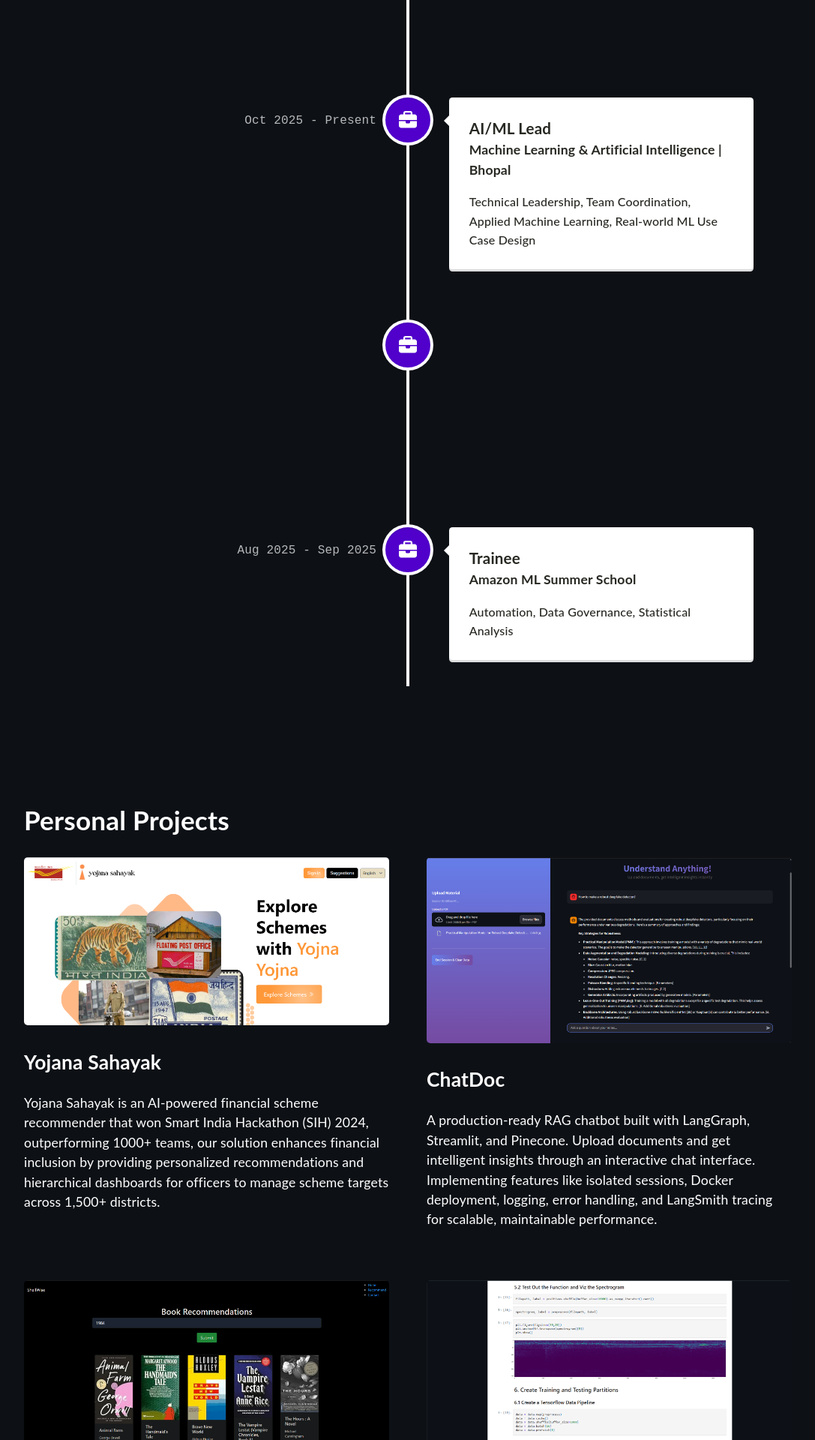
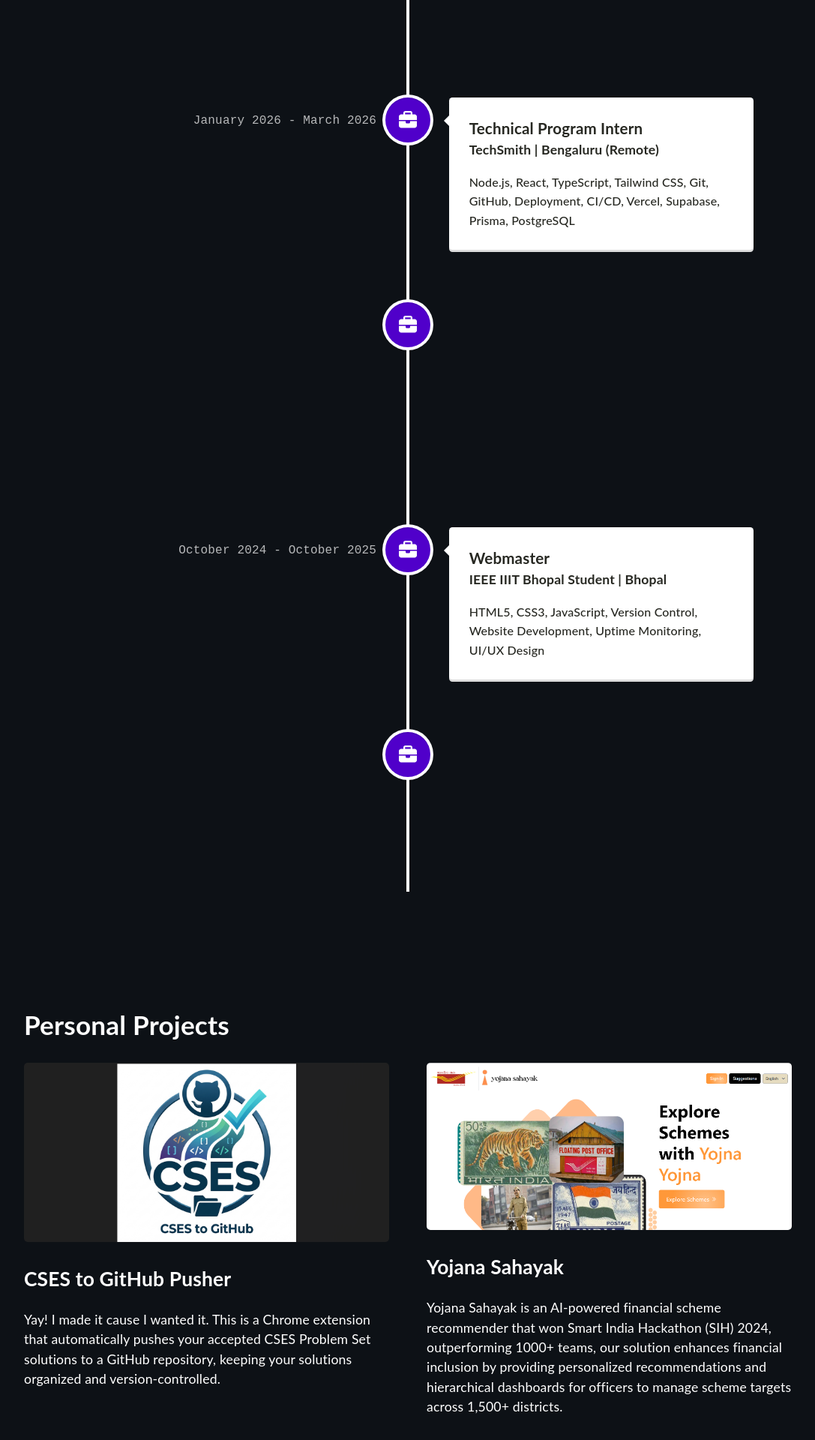
Before and after one commit to Adi-1805/_Portfolio_, a React (Create React App) app: page / in a window 1280 px wide. Shown: the part 2640-4560 px from the top of the page at 75% size, without its empty margins (96-1183 px from the left). Built offline with nearby package versions, Linux system fonts and the light colour scheme.

Commit message:
Update: added new projects

```diff
--- a/src/components/Footer.tsx
+++ b/src/components/Footer.tsx
@@ -10,7 +10,7 @@
         <a href="https://github.com/Adi-1805" target="_blank" rel="noreferrer"><GitHubIcon/></a>
         <a href="https://www.linkedin.com/in/aditi-mishra-40389422b/" target="_blank" rel="noreferrer"><LinkedInIcon/></a>
       </div>
-      <p>Made by <a href="https://github.com/Adi-1805/_Portfolio_" target="_blank" rel="noreferrer">Aditi Mishra</a> with 💜</p>
+      <p>Made with 💜 by <a href="https://github.com/Adi-1805/_Portfolio_" target="_blank" rel="noreferrer">Aditi</a></p>
     </footer>
   );
 }
--- a/src/components/Project.tsx
+++ b/src/components/Project.tsx
@@ -1,8 +1,10 @@
 import React from "react";
+import mock00 from '../assets/images/mock00.png';
 import mock01 from '../assets/images/mock01.png';
 import mock02 from '../assets/images/mock02.png';
 import mock03 from '../assets/images/mock03.png';
 import mock04 from '../assets/images/mock04.png';
+import mock05 from '../assets/images/mock05.png';
 
 import '../assets/styles/Project.scss';
 
@@ -12,6 +14,11 @@
         <h1>Personal Projects</h1>
         <div className="projects-grid">
             <div className="project">
+                <a href="https://github.com/Adi-1805/CSES-to-GitHub-Pusher" target="_blank" rel="noreferrer"><img src={mock05} className="zoom" alt="thumbnail" width="100%"/></a>
+                <a href="https://github.com/Adi-1805/CSES-to-GitHub-Pusher"><h2>CSES to GitHub Pusher</h2></a>
+                <p>Yay! I made it cause I wanted it. This is a Chrome extension that automatically pushes your accepted CSES Problem Set solutions to a GitHub repository, keeping your solutions organized and version-controlled.</p>
+            </div>
+            <div className="project">
                 <a href="https://github.com/Adi-1805/SIH-P.S.1760-ML_MODEL" target="_blank" rel="noreferrer"><img src={mock04} className="zoom" alt="thumbnail" width="100%"/></a>
                 <a href="https://github.com/Adi-1805/SIH-P.S.1760-ML_MODEL"><h2>Yojana Sahayak</h2></a>
                 <p>Yojana Sahayak is an AI-powered financial scheme recommender that won Smart India Hackathon (SIH) 2024, outperforming 1000+ teams, our solution enhances financial inclusion by providing personalized recommendations and hierarchical dashboards for officers to manage scheme targets across 1,500+ districts.</p>
@@ -19,8 +26,7 @@
             <div className="project">
                 <a href="https://github.com/Adi-1805/ChatDoc" target="_blank" rel="noreferrer"><img src={mock03} className="zoom" alt="thumbnail" width="100%"/></a>
                 <a href="https://github.com/Adi-1805/ChatDoc" target="_blank" rel="noreferrer"><h2>ChatDoc</h2></a>
-                <p>A production-ready RAG chatbot built with LangGraph, Streamlit, and Pinecone. Upload documents and get intelligent insights through an interactive chat interface. Implementing features like isolated sessions, Docker deployment, logging, error handling, and
-                LangSmith tracing for scalable, maintainable performance.</p>
+                <p>A production-ready RAG chatbot built with LangGraph, Streamlit, and Pinecone. Upload documents and get intelligent insights through an interactive chat interface. Implementing features like isolated sessions, Docker deployment, logging, error handling, and LangSmith tracing for scalable, maintainable performance.</p>
             </div>
             <div className="project">
                 <a href="https://github.com/Adi-1805/ShelfWise" target="_blank" rel="noreferrer"><img src={mock02} className="zoom" alt="thumbnail" width="100%"/></a>
@@ -32,6 +38,11 @@
                 <a href="https://github.com/Adi-1805/Audio-Recognition-using-Deep-Learning" target="_blank" rel="noreferrer"><h2>Audio Recognition using Deep Learning</h2></a>
                 <p>Achieved 1.000 F1-score in identifying Capuchin bird calls using a CNN trained on 10+ hours of audio, processed raw audio into STFT spectrograms, enabling robust visual input for the Neural Network</p>
             </div>
+            <div className="project">
+                <a href="https://github.com/Adi-1805/Audio-Recognition-using-Deep-Learning" target="_blank" rel="noreferrer"><img src={mock00} className="zoom" alt="thumbnail" width="100%"/></a>
+                <a href="https://github.com/Adi-1805/Audio-Recognition-using-Deep-Learning" target="_blank" rel="noreferrer"><h2>Coffee Sales Dashboard</h2></a>
+                <p>Built a dashboard to analyze coffee sales data and identify trends and patterns in coffee sales data using Power Pivot and Power BI.</p>
+            </div>
         </div>
     </div>
     );
--- a/src/components/Timeline.tsx
+++ b/src/components/Timeline.tsx
@@ -16,7 +16,7 @@
             className="vertical-timeline-element--work"
             contentStyle={{ background: 'white', color: 'rgb(39, 40, 34)' }}
             contentArrowStyle={{ borderRight: '7px solid  white' }}
-            date="Nov 2025 - Present"
+            date="November 2025 - March 2026"
             iconStyle={{ background: '#5000ca', color: 'rgb(39, 40, 34)' }}
             icon={<FontAwesomeIcon icon={faBriefcase} />}
           >
@@ -28,7 +28,21 @@
           </VerticalTimelineElement>
           <VerticalTimelineElement
             className="vertical-timeline-element--work"
-            date="Oct 2025 - Present"
+            contentStyle={{ background: 'white', color: 'rgb(39, 40, 34)' }}
+            contentArrowStyle={{ borderRight: '7px solid  white' }}
+            date="January 2026 - March 2026"
+            iconStyle={{ background: '#5000ca', color: 'rgb(39, 40, 34)' }}
+            icon={<FontAwesomeIcon icon={faBriefcase} />}
+          >
+            <h3 className="vertical-timeline-element-title">Technical Program Intern</h3>
+            <h4 className="vertical-timeline-element-subtitle">TechSmith | Bengaluru (Remote)</h4>
+            <p>
+                Node.js, React, TypeScript, Tailwind CSS, Git, GitHub, Deployment, CI/CD, Vercel, Supabase, Prisma, PostgreSQL
+            </p>
+          </VerticalTimelineElement>
+          <VerticalTimelineElement
+            className="vertical-timeline-element--work"
+            date="October 2025 - May 2026"
             iconStyle={{ background: '#5000ca', color: 'rgb(39, 40, 34)' }}
             icon={<FontAwesomeIcon icon={faBriefcase} />}
           >
@@ -40,7 +54,7 @@
           </VerticalTimelineElement>
           <VerticalTimelineElement
             className="vertical-timeline-element--work"
-            date="Oct 2024 - Oct 2025"
+            date="October 2024 - October 2025"
             iconStyle={{ background: '#5000ca', color: 'rgb(39, 40, 34)' }}
             icon={<FontAwesomeIcon icon={faBriefcase} />}
           >
@@ -52,7 +66,7 @@
           </VerticalTimelineElement>
           <VerticalTimelineElement
             className="vertical-timeline-element--work"
-            date="Aug 2025 - Sep 2025"
+            date="August 2025 - September 2025"
             iconStyle={{ background: '#5000ca', color: 'rgb(39, 40, 34)' }}
             icon={<FontAwesomeIcon icon={faBriefcase} />}
           >
```
Also changed, not shown: src/assets/images/mock00.png (added), src/assets/images/mock05.png (added).
